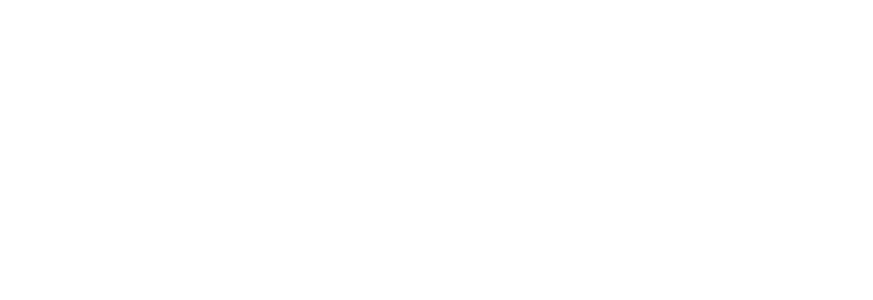
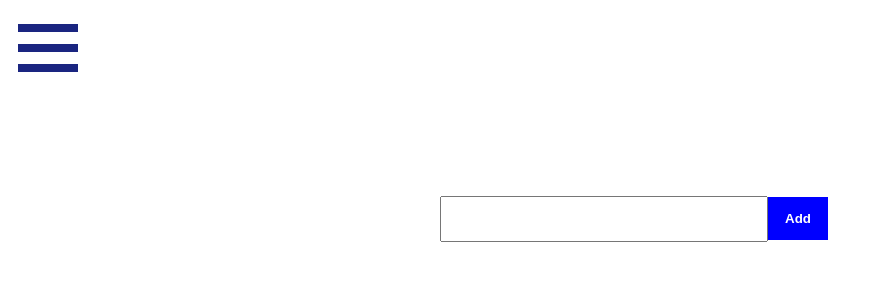
Before and after one commit to daliyajohn/Angular-animations, an Angular app: page /animation in a window 1280 px wide. Shown: the top 300 px of the page, without its empty margins (0-873 px from the left). Built offline with nearby package versions, Linux system fonts and the light colour scheme.

Commit message:
Fade in and fade out animation

```diff
--- a/package.json
+++ b/package.json
@@ -13,7 +13,7 @@
   "private": true,
   "dependencies": {
     "@angular-devkit/core": "0.0.29",
-    "@angular/animations": "^5.0.0",
+    "@angular/animations": "^5.2.2",
     "@angular/common": "^5.0.0",
     "@angular/compiler": "^5.0.0",
     "@angular/core": "^5.0.0",
--- a/src/app/animation/animation.component.css
+++ b/src/app/animation/animation.component.css
@@ -0,0 +1,69 @@
+.hamburger {
+    display: block;
+    position: relative;
+    overflow: hidden;
+    margin: 0;
+    padding: 0;
+    width: 96px;
+    height: 96px;
+    font-size: 0;
+    text-indent: -9999px;
+    cursor: pointer;
+    outline: none;
+    background: none;
+    border: 0;
+  }
+
+
+  .hamburger span {
+    display: block;
+    position: absolute;
+    top: 44px;
+    left: 18px;
+    right: 18px;
+    height: 8px;
+    background: #1a2580;
+  }
+
+  .hamburger span::before,
+  .hamburger span::after {
+    display: block;
+    position: absolute;
+    left: 0;
+    width: 100%;
+    height: 8px;
+    background-color: #1a2580;
+    content: "";
+  }
+
+  .hamburger span::before {
+    top: -20px;
+  }
+
+  .hamburger span::after {
+    bottom: -20px;
+  }
+  .input-container {
+    width: 400px;
+    margin: 100px auto;
+  }
+  input {
+    width: 80%;
+    line-height: 3;
+  }
+  button {
+    background: blue;
+    border: none;
+    color: white;
+    line-height: 3.1;
+    width: 15%;
+    font-weight: bold;
+  }
+  p {
+    margin-top: 23px;
+    background: #e1dedb;
+    padding: 8px 0px 8px 23px;
+    line-height: 2;
+    border-radius: 34px;
+    width: 90%;
+  }
--- a/src/app/animation/animation.component.html
+++ b/src/app/animation/animation.component.html
@@ -0,0 +1,20 @@
+
+<button (click)="toggleMenu()"
+  class="hamburger">
+  <span>toggle menu</span>
+</button>
+
+<main class="input-container">
+  <div>
+    <input type="text"  #titleInput>
+    <button type="submit" (click) = 'addTodo(titleInput.value)'>Add</button>
+  </div>
+
+
+  <div *ngIf="enterValue" [@someCoolAnimation]="bindingVar">
+    <p>{{enterValue}}</p>
+  </div>
+</main>
+
+
+<app-menu [@slideInOut]="menuState"></app-menu>
--- a/src/app/animation/animation.component.ts
+++ b/src/app/animation/animation.component.ts
@@ -1,12 +1,51 @@
 
 
-import { Component } from '@angular/core';
+import { Component , OnInit} from '@angular/core';
 import { RouterModule, Routes } from '@angular/router';
+import { trigger, state, style, transition, animate} from '@angular/animations';
 
 @Component({
   selector: 'app-animation',
   templateUrl: './animation.component.html',
-  styleUrls: ['./animation.component.css']
+  styleUrls: ['./animation.component.css'],
+  animations: [
+    trigger('slideInOut', [
+      state('in', style({
+        transform: 'translate3d(0, 0, 0)'
+      })),
+      state('out', style({
+        transform: 'translate3d(100%, 0, 0)'
+      })),
+      transition('in => out', animate('400ms ease-in-out')),
+      transition('out => in', animate('400ms ease-in-out')),
+      transition('* => fadeIn', animate('400ms ease-in-out')),
+      transition('* => fadeOut', animate('400ms ease-in-out'))
+    ]),
+
+
+  ]
 })
-export class Animationomponent {
+export class AnimationComponent {
+  menuState: any  = 'out';
+  enterValue: any;
+  bindingVar: any;
+
+  toggleMenu() {
+    this.menuState = this.menuState === 'out' ? 'in' : 'out';
+  }
+
+  addTodo(title: string) {
+    console.log(title);
+    this.bindingVar = '';
+    this.enterValue = title;
+    this.bindingVar === 'fadeOut' ? this.fadeIn() : this.fadeOut();
+  }
+
+  fadeIn() {
+    this.bindingVar = 'fadeIn';
+  }
+  fadeOut() {
+    this.bindingVar = 'fadeOut';
+  }
+
 }
--- a/src/app/app.route.ts
+++ b/src/app/app.route.ts
@@ -3,7 +3,7 @@
 import { AppComponent } from './app.component';
 import { Routes, RouterModule } from '@angular/router';
 import { NgModule } from '@angular/core';
-import { Animationomponent } from './animation/animation.component';
+import { AnimationComponent } from './animation/animation.component';
 
 const appRoutes: Routes = [
     {
@@ -12,7 +12,7 @@
     },
     {
         path: 'animation',
-        component: Animationomponent
+        component: AnimationComponent
     }
 ];
 
```
Also changed, not shown: src/app/app.module.ts (+9 -3 lines).
